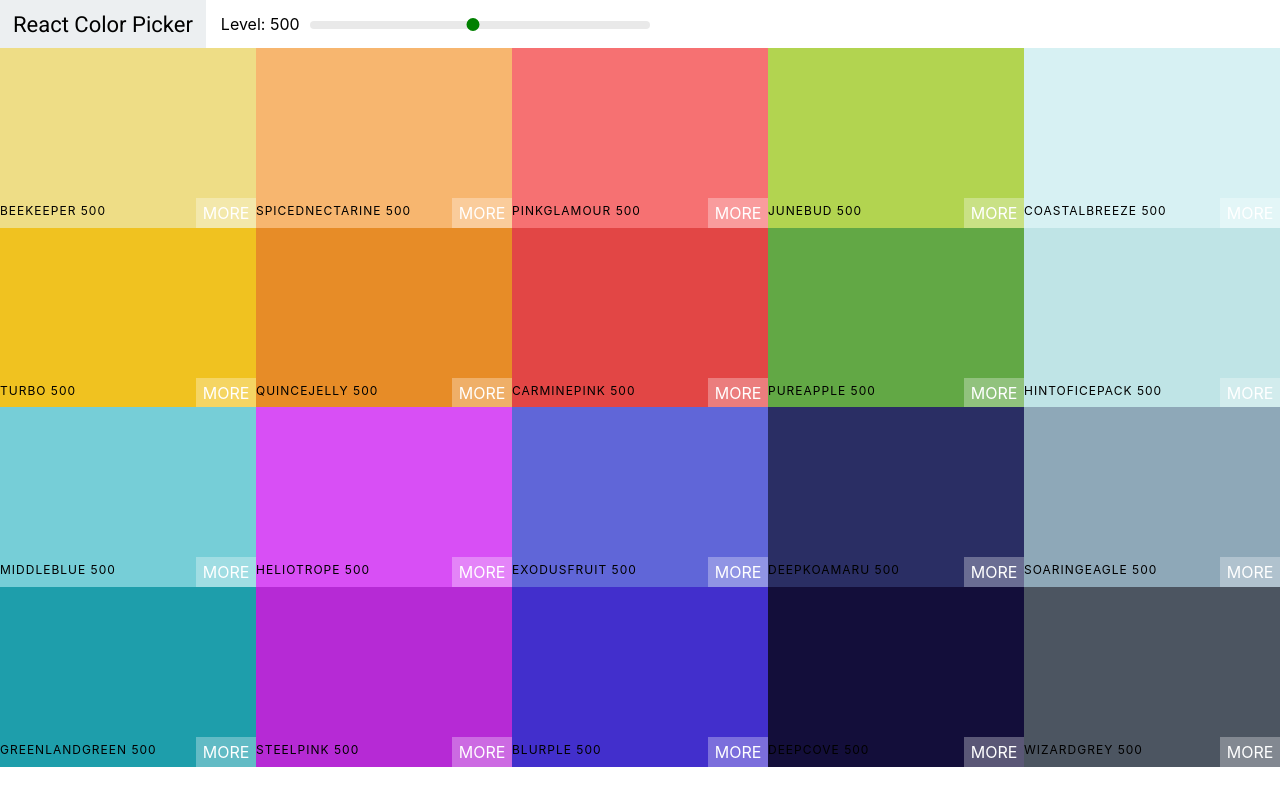
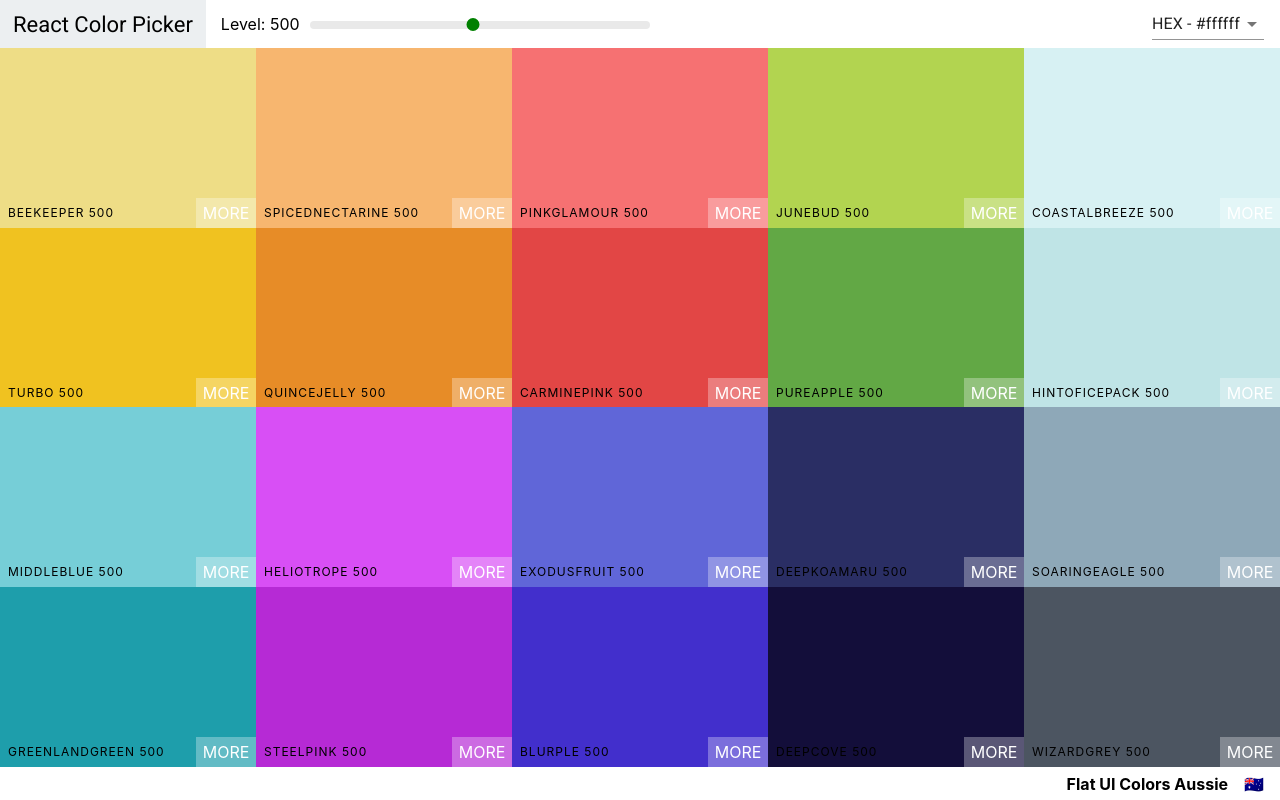
Before and after one commit to pranavmeshram/react-color-app, a React (Create React App) app in the folder colors-app/: page / in a window 1280 px wide. Built offline with nearby package versions, Linux system fonts and the light colour scheme.

Commit message:
added select menu, snackbar and footer with styles

```diff
--- a/colors-app/package.json
+++ b/colors-app/package.json
@@ -3,6 +3,8 @@
   "version": "0.1.0",
   "private": true,
   "dependencies": {
+    "@material-ui/core": "^4.12.4",
+    "@material-ui/icons": "^4.11.3",
     "@testing-library/jest-dom": "^5.16.4",
     "@testing-library/react": "^13.2.0",
     "@testing-library/user-event": "^13.5.0",
--- /dev/null
+++ b/colors-app/src/components/Footer.js
@@ -0,0 +1,18 @@
+import React, { Component } from 'react';
+import './styles/Footer.css';
+
+
+export default class Footer extends Component {
+    render() {
+        const { name, emoji } = this.props
+        return (
+            <footer className="Footer">
+                {name}
+                <span className="footer-emoji">
+                    {emoji}
+                </span>
+
+            </footer>
+        )
+    }
+}
--- a/colors-app/src/components/Navbar.js
+++ b/colors-app/src/components/Navbar.js
@@ -4,10 +4,34 @@
 
 import './styles/Navbar.css';
 
+import Select from '@material-ui/core/Select';
+import MenuItem from '@material-ui/core/MenuItem';
+import Snackbar from '@material-ui/core/Snackbar';
+import IconButton from "@material-ui/core/IconButton";
+import CloseIcon from '@material-ui/icons/Close';
+
 
 export default class Navbar extends Component {
+
+    constructor(props) {
+        super(props);
+        this.state = { format: "hex", openSnackbar: false };
+        this.handleFormatChange = this.handleFormatChange.bind(this);
+        this.handleCloseSnackbar = this.handleCloseSnackbar.bind(this);
+    }
+
+    handleFormatChange(e) {
+        this.setState({ format: e.target.value, openSnackbar: true })
+        this.props.changeFormat(e.target.value)
+    }
+
+    handleCloseSnackbar(e) {
+        this.setState({ openSnackbar: false })
+    }
+
     render() {
         const { level, changeLevel } = this.props;
+        const { format, openSnackbar } = this.state;
         return (
             <header className="Navbar">
 
@@ -30,6 +54,42 @@
 
                 </div>
 
+                <div className="select-container">
+                    <Select value={format} onChange={this.handleFormatChange}>
+                        <MenuItem value="hex">HEX - #ffffff</MenuItem>
+                        <MenuItem value="rgb">RGB - rgb(255, 255, 255)</MenuItem>
+                        <MenuItem value="rgba">RGBA - rgba(255, 255, 255, 1.0)</MenuItem>
+                    </Select>
+                </div>
+
+                <Snackbar
+                    anchorOrigin={{
+                        vertical: 'bottom',
+                        horizontal: 'left',
+                    }}
+                    open={openSnackbar}
+                    autoHideDuration={3000}
+                    onClose={this.handleCloseSnackbar}
+                    message={
+                        <span id="message-id">
+                            Format Changed To {format.toUpperCase()}
+                        </span>
+                    }
+                    ContentProps={{
+                        "aria-describedby": "message-id"
+                    }}
+                    action={[
+                        <IconButton
+                            onClick={this.handleCloseSnackbar}
+                            color='inherit'
+                            key='close'
+                            aria-label='close'
+                        >
+                            <CloseIcon />
+                        </IconButton>
+                    ]}
+                />
+
             </header>
         )
     }
--- a/colors-app/src/components/Palette.js
+++ b/colors-app/src/components/Palette.js
@@ -1,42 +1,47 @@
 import React, { Component } from 'react'
 import ColorBox from './ColorBox';
+import Footer from './Footer';
 import Navbar from './Navbar';
 
+import './styles/Palette.css';
 
-
-import './styles/Palette.css';
 
 export default class Palette extends Component {
 
     constructor(props) {
         super(props);
-        this.state = { level: 500 };
+        this.state = { level: 500, format: "hex" };
         this.changeLevel = this.changeLevel.bind(this);
+        this.changeFormat = this.changeFormat.bind(this);
     }
 
     changeLevel(newLevel) {
         this.setState({ level: newLevel })
     }
 
+    changeFormat(val) {
+        this.setState({ format: val })
+    }
+
     render() {
-        const { colors } = this.props.palette;
-        const { level } = this.state;
+        const { colors, palleteName, emoji } = this.props.palette;
+        const { level, format } = this.state;
 
         const colorBoxes = colors[level].map(color => (
-            <ColorBox background={color.hex} name={color.name} />
+            <ColorBox background={color[format]} name={color.name} key={color.id} />
         ));
 
         return (
             <div className="Palette">
 
-                {/* Navbar goes here */}
-                <Navbar level={level} changeLevel={this.changeLevel} />
+                <Navbar level={level} changeLevel={this.changeLevel} changeFormat={this.changeFormat} />
 
                 <div className="Palette-colors">
                     {colorBoxes}
                 </div>
 
                 {/* footer goes here */}
+                <Footer name={palleteName} emoji={emoji} />
             </div>
         )
     }
--- a/colors-app/src/components/styles/ColorBox.css
+++ b/colors-app/src/components/styles/ColorBox.css
@@ -38,7 +38,7 @@
     width: 100%;
     left: 0px;
     bottom: 0px;
-    padding: 10px 0px;
+    padding: .5rem;
     color: black;
     letter-spacing: 1px;
     text-transform: uppercase;
@@ -81,9 +81,9 @@
     top: 0;
     bottom: 0;
     display: flex;
+    flex-direction: column;
     align-items: center;
     justify-content: center;
-    flex-direction: column;
     font-size: 4rem;
     transform: scale(0.1);
     opacity: 0;
--- /dev/null
+++ b/colors-app/src/components/styles/Footer.css
@@ -0,0 +1,13 @@
+.Footer {
+    background-color: #fff;
+    height: 4vh;
+    display: flex;
+    justify-content: flex-end;
+    align-items: center;
+    font-weight: bold;
+}
+
+.footer-emoji {
+    font-size: 1rem;
+    margin: 0 1rem;
+}
--- a/colors-app/src/components/styles/Navbar.css
+++ b/colors-app/src/components/styles/Navbar.css
@@ -49,3 +49,8 @@
     margin-left: -7px;
     margin-top: -3px;
 }
+
+.select-container {
+    margin-left: auto;
+    margin-right: 1rem;
+}
--- a/colors-app/src/components/styles/Palette.css
+++ b/colors-app/src/components/styles/Palette.css
@@ -1,5 +1,7 @@
 .Palette {
     height: 100vh;
+    display: flex;
+    flex-direction: column;
 }
 
 .Palette-colors {
```
Also changed, not shown: 1 other file (tests, documents, lock files or other folders).
